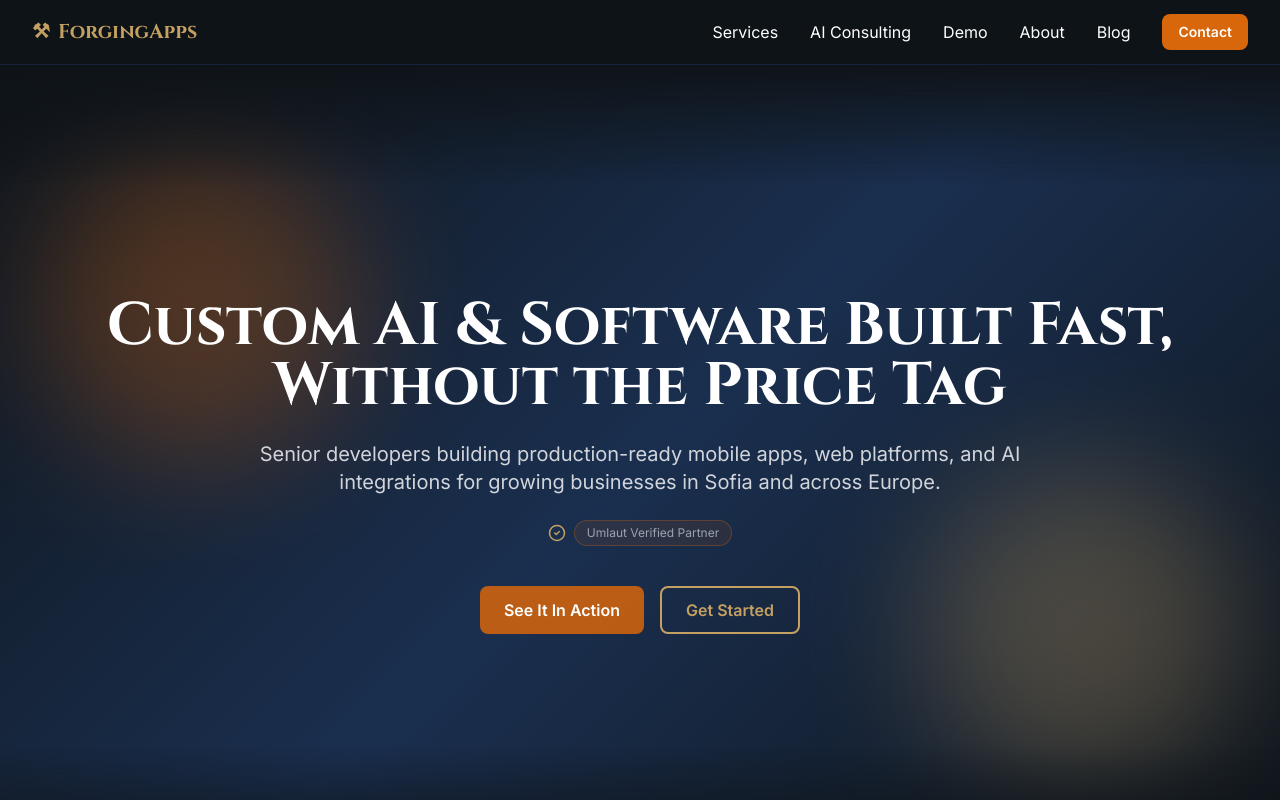
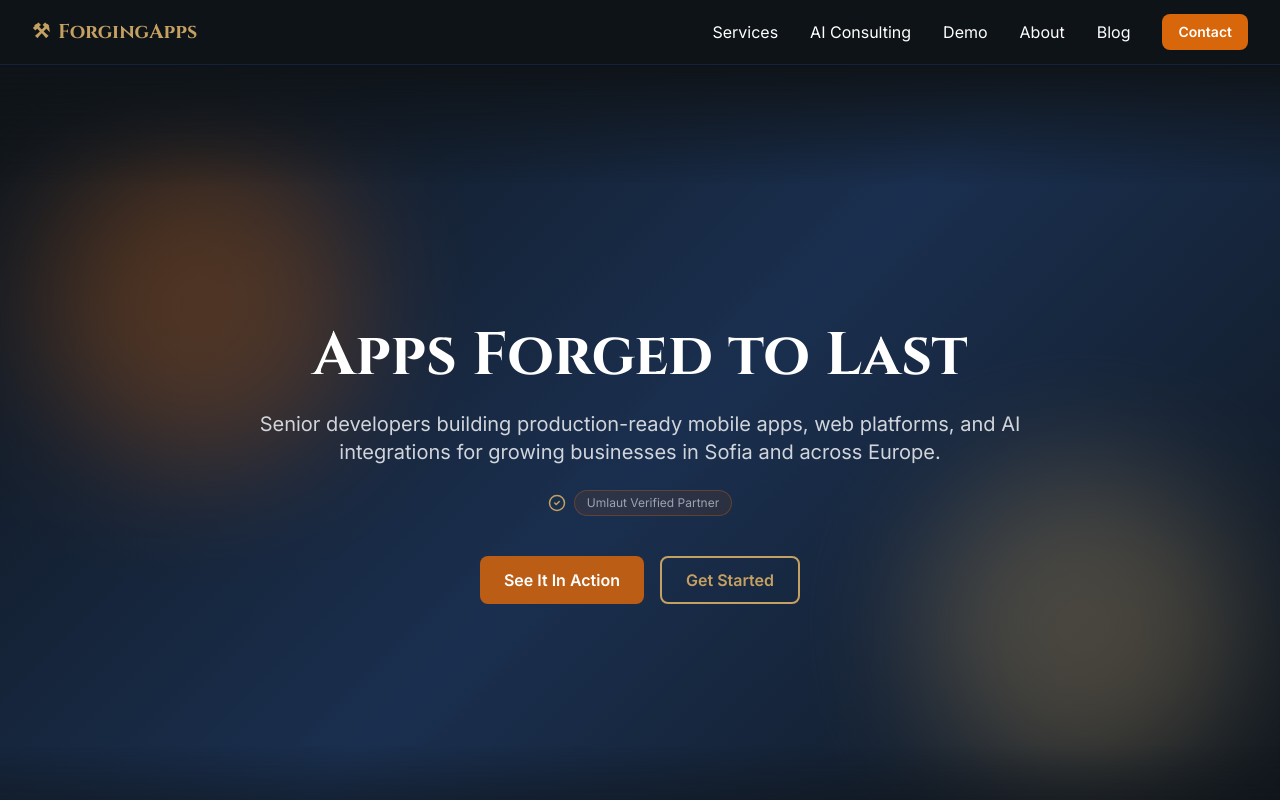
Before and after one commit to itsvetkov1/forgingapps-website, a Next.js app: page / in a window 1280 px wide. Shown: the top 800 px of the page. Built offline with nearby package versions, Linux system fonts and the light colour scheme.

Commit message:
revert: restore original hero headline (Apps Forged to Last)

```diff
--- a/app/page.tsx
+++ b/app/page.tsx
@@ -23,7 +23,7 @@ export default function Home() {
     <>
       {/* Hero Section */}
       <Hero
-        headline="Custom AI & Software Built Fast, Without the Price Tag"
+        headline="Apps Forged to Last"
         subheadline="Senior developers building production-ready mobile apps, web platforms, and AI integrations for growing businesses in Sofia and across Europe."
         primaryCTA={{ text: 'See It In Action', href: '/demo/veloura-support' }}
         secondaryCTA={{ text: 'Get Started', href: '/contact' }}
```
